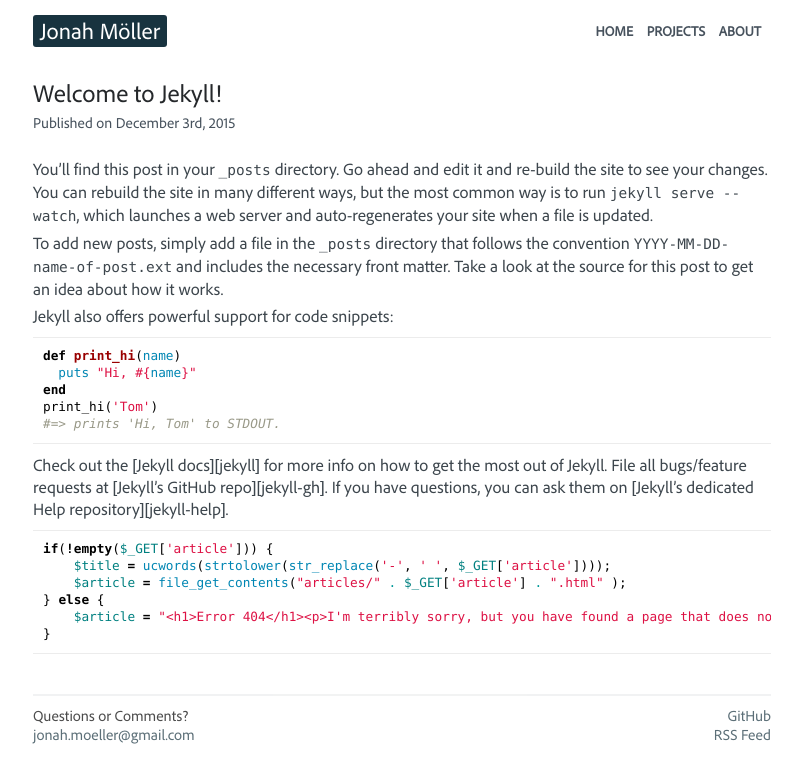
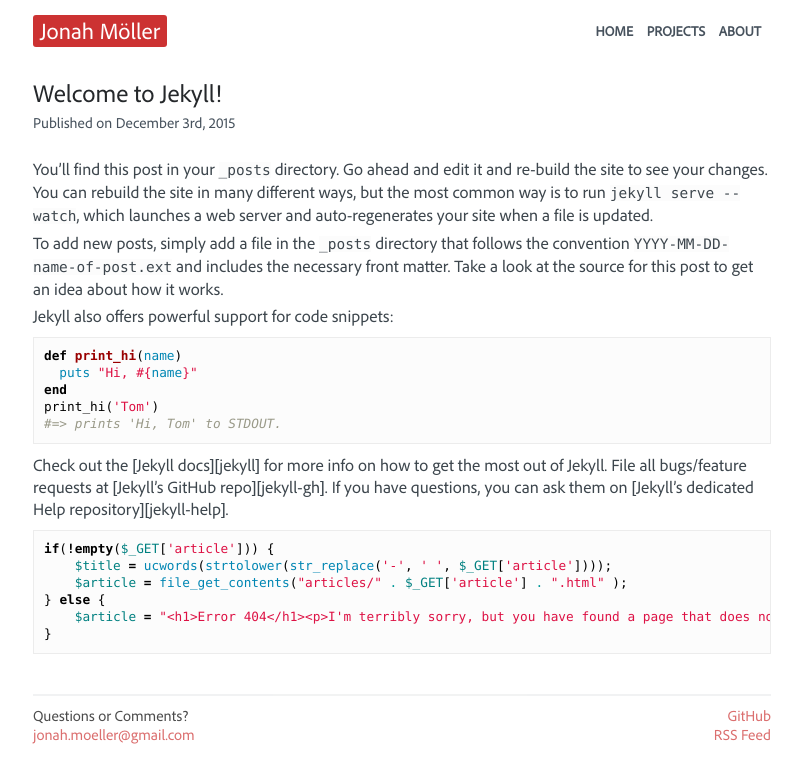
Before and after one commit to snapsnapturtle/jonah.ml, a Jekyll site: the page built from _posts/2015-12-03-welcome-to-jekyll.markdown, in a window 1280 px wide. Shown: the top 783 px of the page, without its empty margins (238-1040 px from the left). Built offline with Jekyll 4.4.1, drawn with Linux system fonts in a browser that asks for light colours.

Commit message:
removed twitter card and changed the accent colour back to red

```diff
--- a/_includes/head.html
+++ b/_includes/head.html
@@ -11,7 +11,6 @@
     <meta property="og:url" content="{{ site.baseurl }}{{ page.url }}"/>
     <meta property="og:description" content="{% if page.description %}{{ page.description }}{% else %}{{ site.description }}{% endif %}"/>
     {% if site.type %}<meta property="og:type" content="{{ page.type }}"/>{% endif %}
-    <meta name="twitter:card" value="{% if page.description %}{{ page.description }}{% else %}{{ site.description }}{% endif %}">
 
     <link rel="icon" href="{{ "/assets/favicon.ico" | prepend: site.baseurl }}" type="image/x-icon"/>
     <link rel="apple-touch-icon" href="{{ "/assets/apple-touch-icon.png" | prepend: site.baseurl }}" sizes="256x256"/>
--- a/_sass/_base.scss
+++ b/_sass/_base.scss
@@ -1,7 +1,7 @@
 @import "settings";
 @import "colours/functions";
 
-$color-accent: color(blue, x-dark);
+$color-accent: color(red);
 
 * {
   box-sizing: border-box;
--- a/_sass/_syntax-highlighting.scss
+++ b/_sass/_syntax-highlighting.scss
@@ -2,14 +2,12 @@
 
 code {
     font-size: 85%;
-    //background-color: #fcfcfc;
+    background-color: #fcfcfc;
 }
 
 .highlight {
-    //border: 1px solid #ececec;
-    //background-color: #fcfcfc;
-    border-top: 1px solid #ececec;
-    border-bottom: 1px solid #ececec;
+    border: 1px solid #ececec;
+    background-color: #fcfcfc;
     overflow: auto;
     padding: 10px;
     margin: 10px 0;
```
